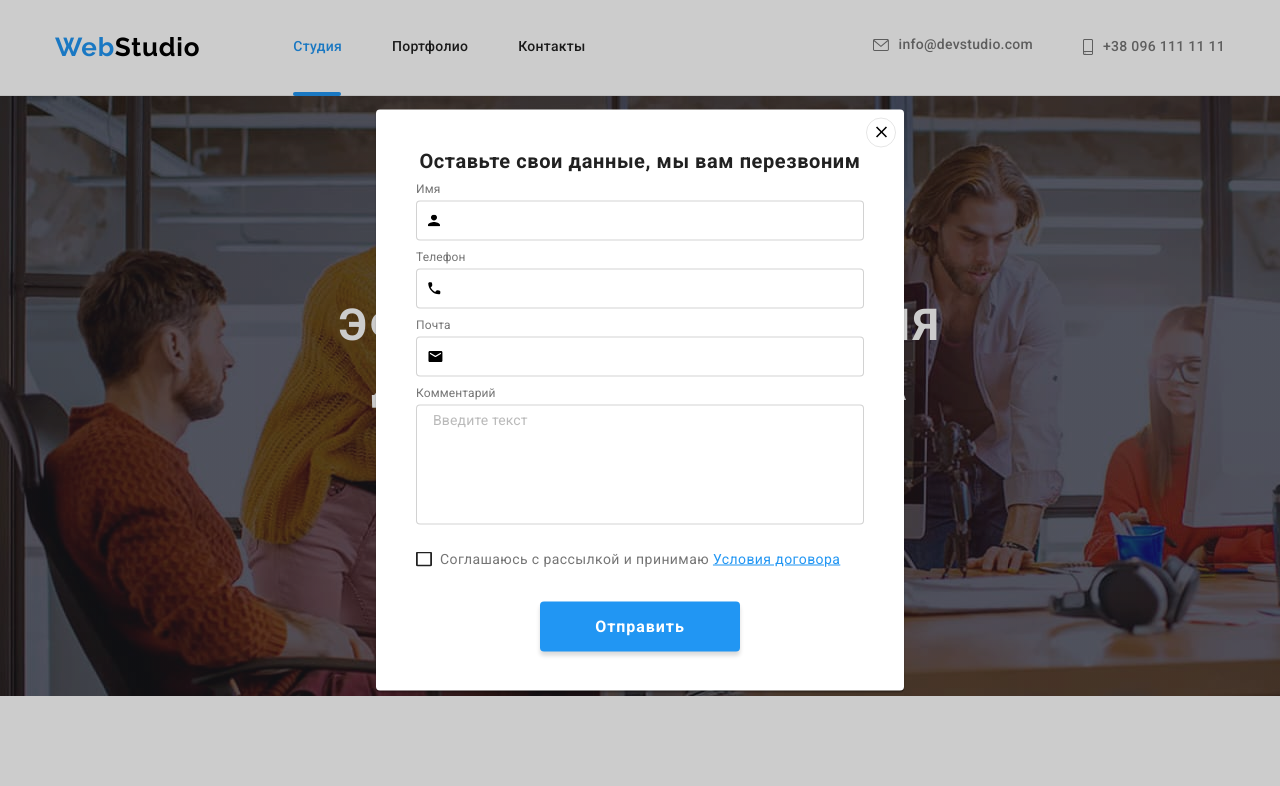
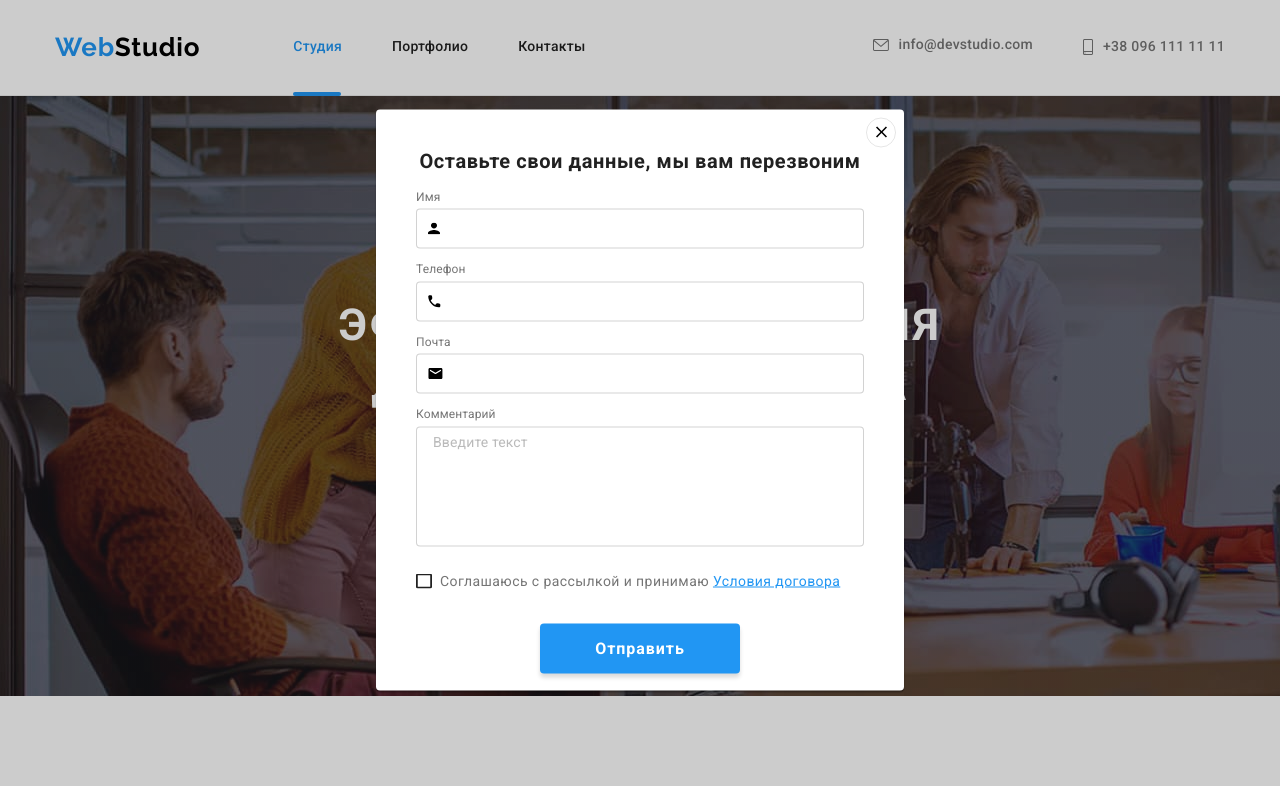
Before and after one commit to IvanHrekov/goit-markup-hw-06, a plain HTML site: page index.html in a window 1280 px wide. Both pictures are taken after a click on the button "Заказать услугу". Shown: the top 786 px of the page. Drawn offline with nearby package versions, Linux system fonts and the light colour scheme.

Commit message:
HW-6-done-2

```diff
--- a/css/styles.css
+++ b/css/styles.css
@@ -768,6 +768,7 @@ margin: 0 auto;
 .modal-window-user-info{
     display: flex;
     flex-direction: column;
+    margin-top: 14px;
 
 }
 .modal-form-input{
@@ -789,9 +790,6 @@ margin: 0 auto;
 }
 
 .modal-lable-desc{
-    display: block;
-    margin-bottom: 4px;
-    margin-top: 10px;
     width: 100px;
         font-weight: 400;
         font-size: 12px;
@@ -802,6 +800,8 @@ margin: 0 auto;
 }
 .modal-form-input-wrapper{
     position: relative;
+        margin-bottom: 10px;
+            margin-top: 4px;
 }
 
 
@@ -821,7 +821,7 @@ z-index: 100;
     resize: none;
     width: 100%;
     height: 120px;
-    margin-bottom: 20px;
+    margin-top: 4px;
     padding: 7px 16px;
     border: 1px solid rgba(33, 33, 33, 0.2);
     border-radius: 4px;
@@ -854,6 +854,10 @@ z-index: 100;
         letter-spacing: 0.03em;
         text-decoration-line: underline;
         color: var(--accent-color)
+
+}
+.modal-form-input-desc-text{
+    margin-bottom: 20px;
 }
 .modal-form-check-desc::before{
     display: block;
@@ -862,10 +866,10 @@ z-index: 100;
     width: 16px;
     height: 15px;
     margin-right: 8px;
-background-image: url(/images/icon\ do\ not\ check.svg);
+background-image: url(/images/icon-do-not-check.svg);
 }
 .modal-form-check:checked +.modal-form-check-desc::before{
-background-image: url(/images/icon\ check.svg);
+background-image: url(/images/icon-check.svg);
 }
 .modal-form-check:focus +.modal-form-check-desc::before {
     border: var(--accent-color) solid 1px;
@@ -896,6 +900,7 @@ background-image: url(/images/icon\ check.svg);
     margin-left: 93px;
 }
 .footer-form-action{
+    margin: 0 auto;
             font-weight: 700;
             font-size: 14px;
             line-height: 1.14;
@@ -946,6 +951,7 @@ background-image: url(/images/icon\ check.svg);
 .footer-wrapper-input-button{
     display: flex;
     justify-content: left;
+    margin-top: 20px;
 }
 .footer-icon-send{
 position: absolute;
--- a/index.html
+++ b/index.html
@@ -527,7 +527,7 @@
               </svg>
             </div>
 
-            <label class="modal-form-input-desc" for="user_comments"
+            <label class="modal-form-input-desc-text" for="user_comments"
               ><span class="modal-lable-desc">Комментарий</span>
               <textarea
                 class="modal-form-feald"
```
Also changed, not shown: images/icon-check.svg (renamed from images/icon check.svg), images/icon-do-not-check.svg (renamed from images/icon do not check.svg).
